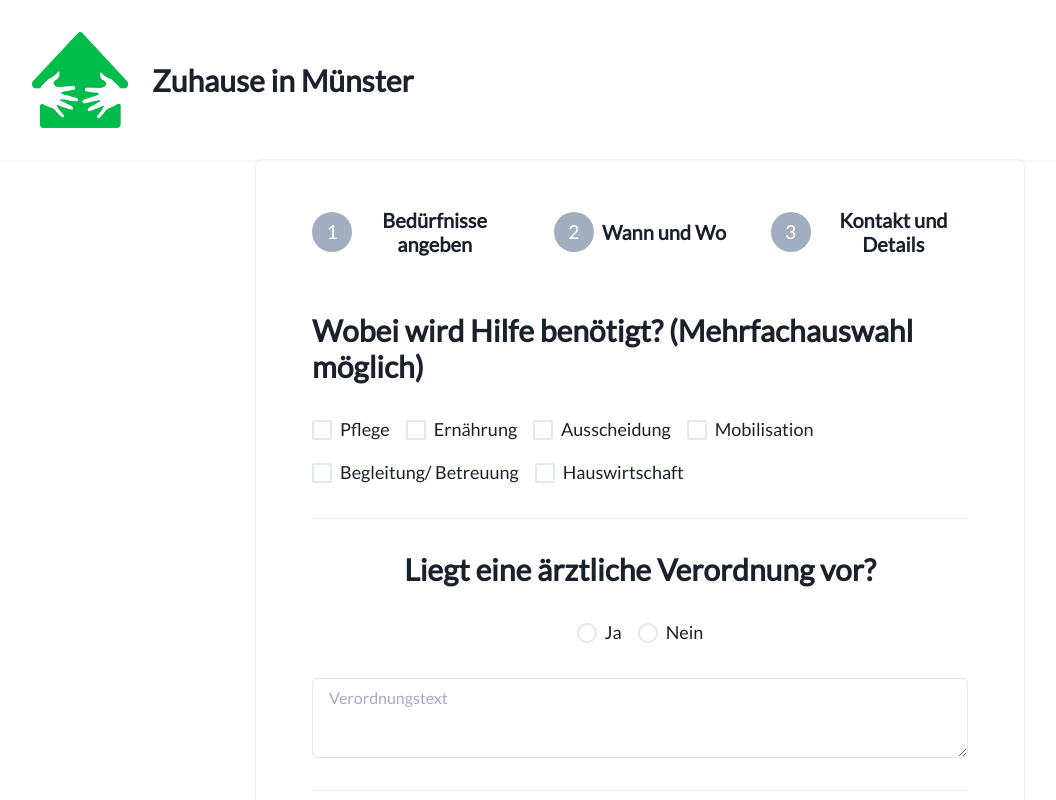
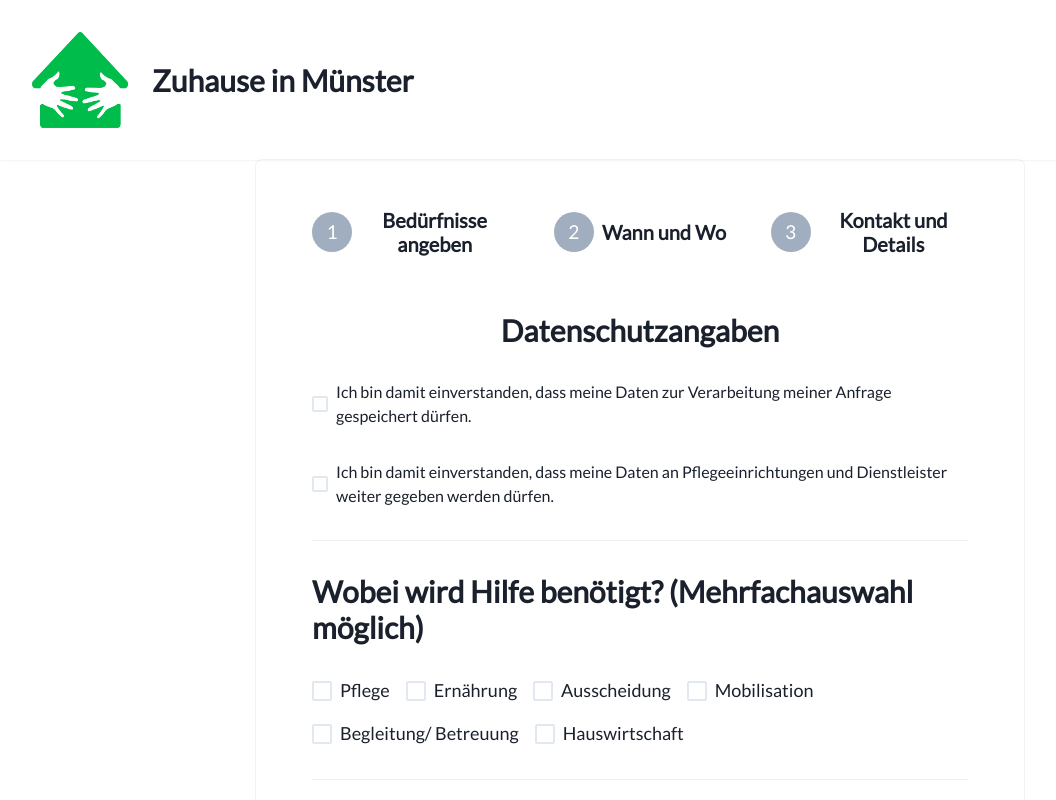
Before and after one commit to TamaraGunkel/MatchingPflege, a React (Create React App) app in the folder frontend/: page /create-inquiry in a window 1280 px wide. Shown: the top 800 px of the page, without its empty margins (0-1056 px from the left). Built offline with nearby package versions, Linux system fonts and the light colour scheme.

Commit message:
third page Datenschutz

```diff
--- a/frontend/src/components/CreateInquiry/CreateInquiry.js
+++ b/frontend/src/components/CreateInquiry/CreateInquiry.js
@@ -165,6 +165,16 @@ const CreateInquiry = () => {
         <TabPanels>
           <TabPanel>
             <VStack spacing={8}>
+               <Heading mt={8} size="lg">
+                Datenschutzangaben
+              </Heading>
+                <Checkbox onChange={value => {
+                  setServices(value);
+                }} >Ich bin damit einverstanden, dass meine Daten zur Verarbeitung meiner Anfrage gespeichert dürfen.</Checkbox>
+                <Checkbox onChange={value => {
+                  setServices(value);
+                }} >Ich bin damit einverstanden, dass meine Daten an Pflegeeinrichtungen und Dienstleister weiter gegeben werden dürfen.</Checkbox>
+                <Divider />
               <Heading mt={8} size="lg">
                 Wobei wird Hilfe benötigt? (Mehrfachauswahl möglich)
               </Heading>
@@ -461,7 +471,6 @@ const CreateInquiry = () => {
               <Button
                 leftIcon={<ArrowForwardIcon />}
                 variant="solid"
-                bg="brand"
                 onClick={() => setTabIndex(tabIndex + 1)}
                 alignSelf="flex-end"
               >
```
